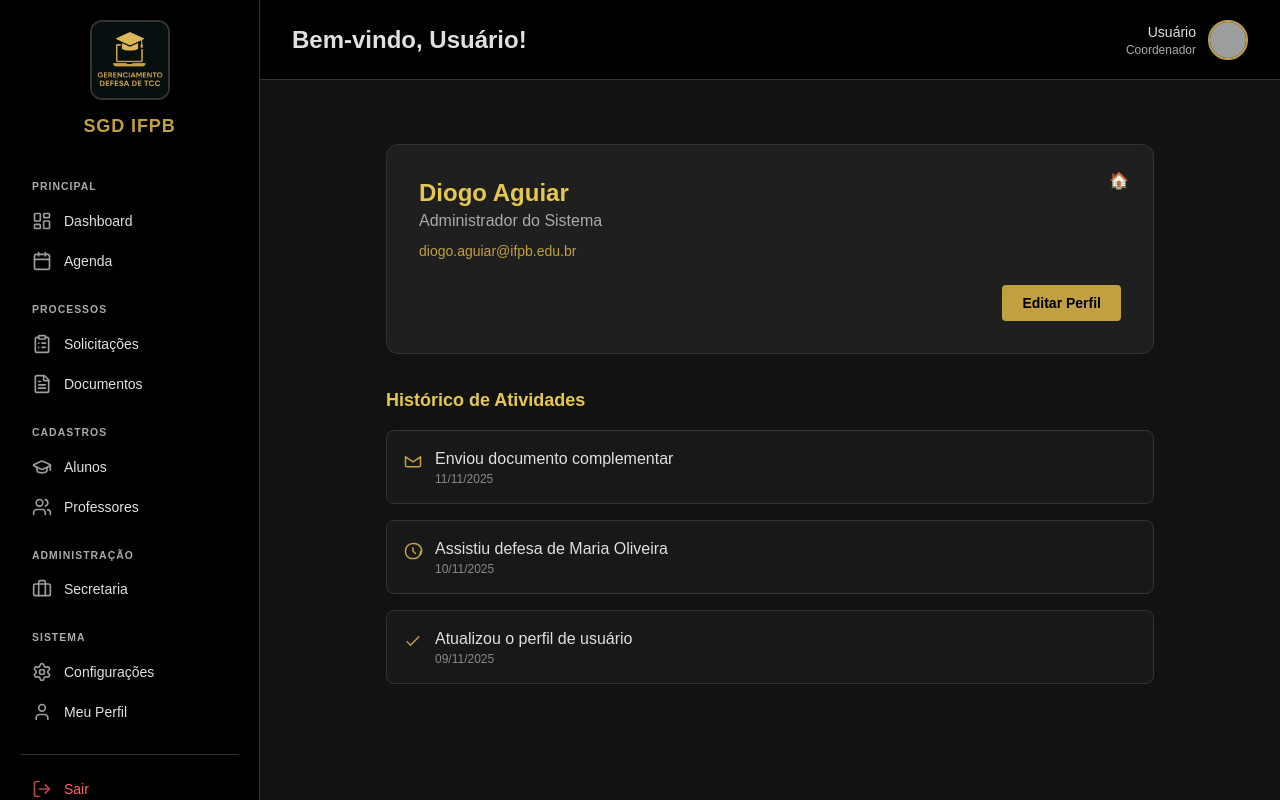
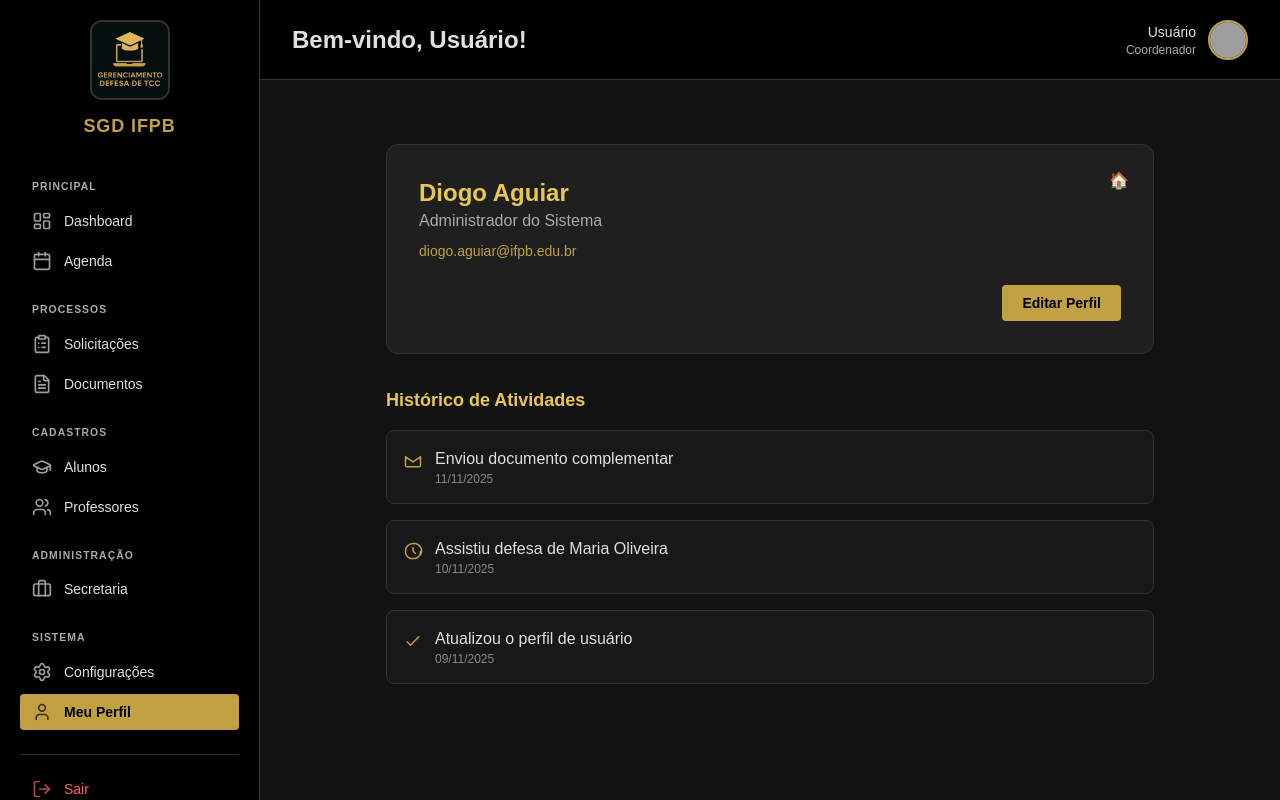
Before and after one commit to itechbr/sgd-react, a Next.js app: page /perfil in a window 1280 px wide. Built offline with nearby package versions, Linux system fonts and the light colour scheme; no server answers; grey boxes are pictures that could not be loaded.

Commit message:
arrumando rota da sidebar pro  perfil

```diff
--- a/app/components/layout/Sidebar.tsx
+++ b/app/components/layout/Sidebar.tsx
@@ -146,7 +146,7 @@ export function Sidebar({ isOpen, onClose }: SidebarProps) {
               </Link>
             </li>
             <li>
-              <Link href="/profile" className={getLinkClass('/profile')} onClick={onClose}>
+              <Link href="/perfil" className={getLinkClass('/perfil')} onClick={onClose}>
                 <User className="w-5 h-5 mr-3 opacity-70" />
                 Meu Perfil
               </Link>
```
Also changed, not shown: 1 other file (tests, documents, lock files or other folders).
